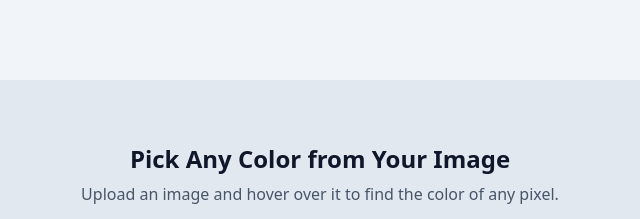
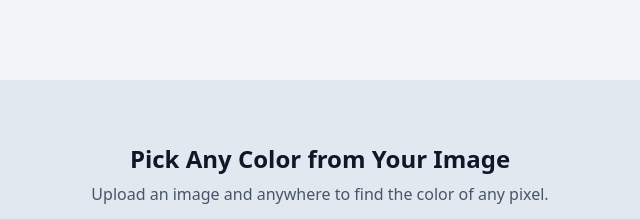
Before and after one commit to u-alexandru/portfolio, a website: page frontend/index.html in a window 1280 px wide. Shown: the top 219 px of the page, 320-960 px from the left. Drawn offline with Linux system fonts and the light colour scheme.

Commit message:
feat: updating head

```diff
--- a/frontend/index.html
+++ b/frontend/index.html
@@ -32,7 +32,7 @@
 
 <section class="mx-auto p-6 bg-slate-200 flex flex-col items-center">
     <h1 class="text-2xl font-bold leading-tight pt-10 text-slate-900">Pick Any Color from Your Image</h1>
-    <p class="text-slate-600 mt-2">Upload an image and hover over it to find the color of any pixel.</p>
+    <p class="text-slate-600 mt-2">Upload an image and anywhere to find the color of any pixel.</p>
     <input type='file' name='file' id='imgInput' accept='image/*' class="border rounded-lg p-2 w-full max-w-xs bg-white shadow-sm hover:border-slate-400 mt-4"/>
 </section>
 
```
